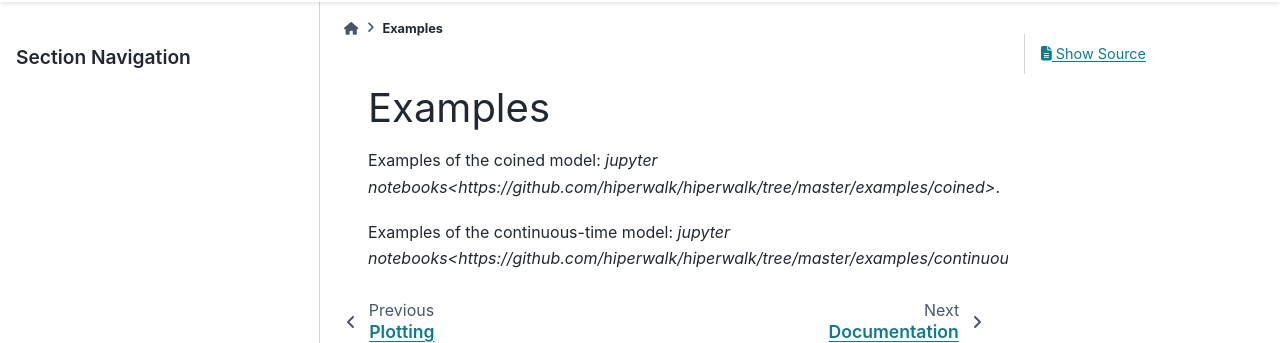
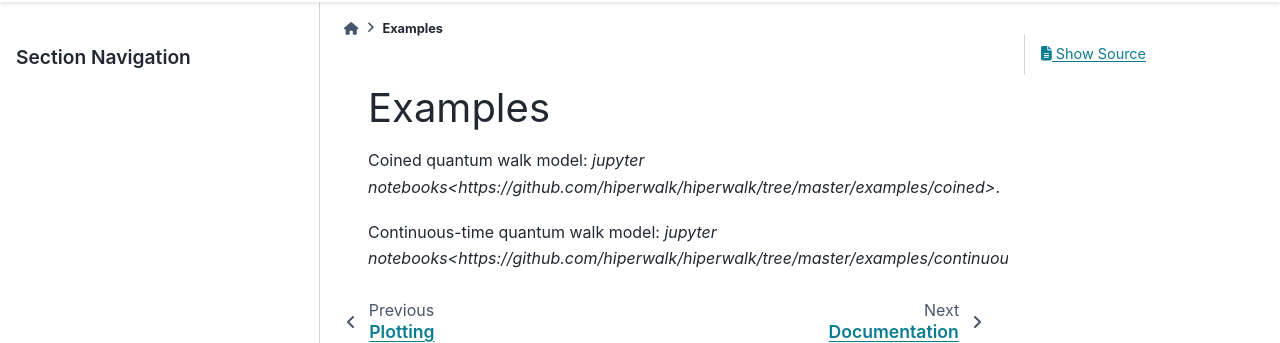
Before and after one commit to hiperwalk/hiperwalk, a Sphinx documentation site: the page built from docs/examples/index.rst, in a window 1280 px wide. Shown: the part 134-477 px from the top of the page. Built offline with Sphinx 7.4.7 and the PyData theme 0.15.4, drawn with Linux system fonts in a browser that asks for light colours.

Commit message:
Update index.rst

```diff
--- a/docs/examples/index.rst
+++ b/docs/examples/index.rst
@@ -2,6 +2,6 @@
 Examples
 ========
 
-Examples of the coined model: `jupyter notebooks<https://github.com/hiperwalk/hiperwalk/tree/master/examples/coined>`.
+Coined quantum walk model: `jupyter notebooks<https://github.com/hiperwalk/hiperwalk/tree/master/examples/coined>`.
 
-Examples of the continuous-time model: `jupyter notebooks<https://github.com/hiperwalk/hiperwalk/tree/master/examples/continuous_time>`.
+Continuous-time quantum walk model: `jupyter notebooks<https://github.com/hiperwalk/hiperwalk/tree/master/examples/continuous_time>`.
```
